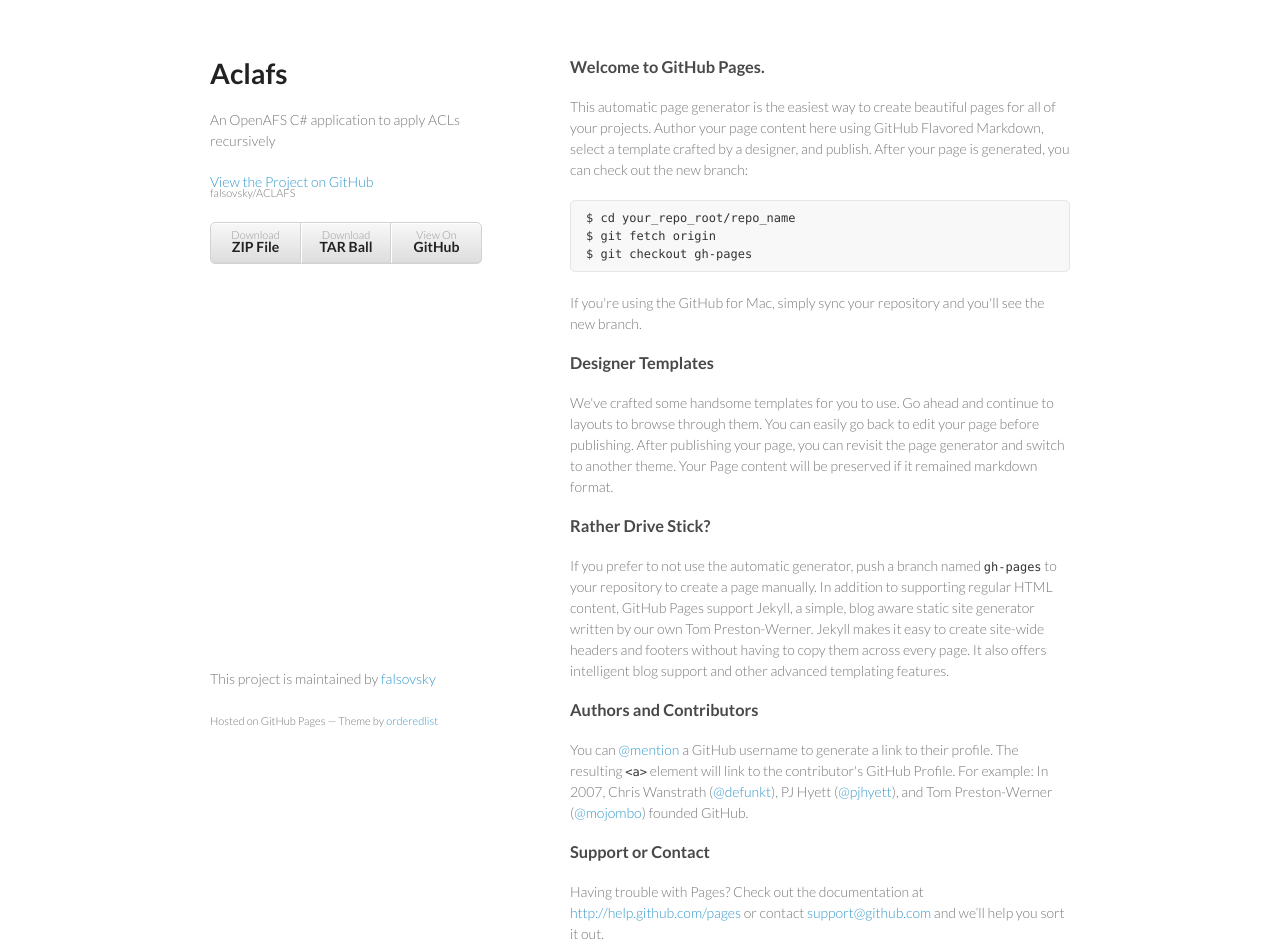
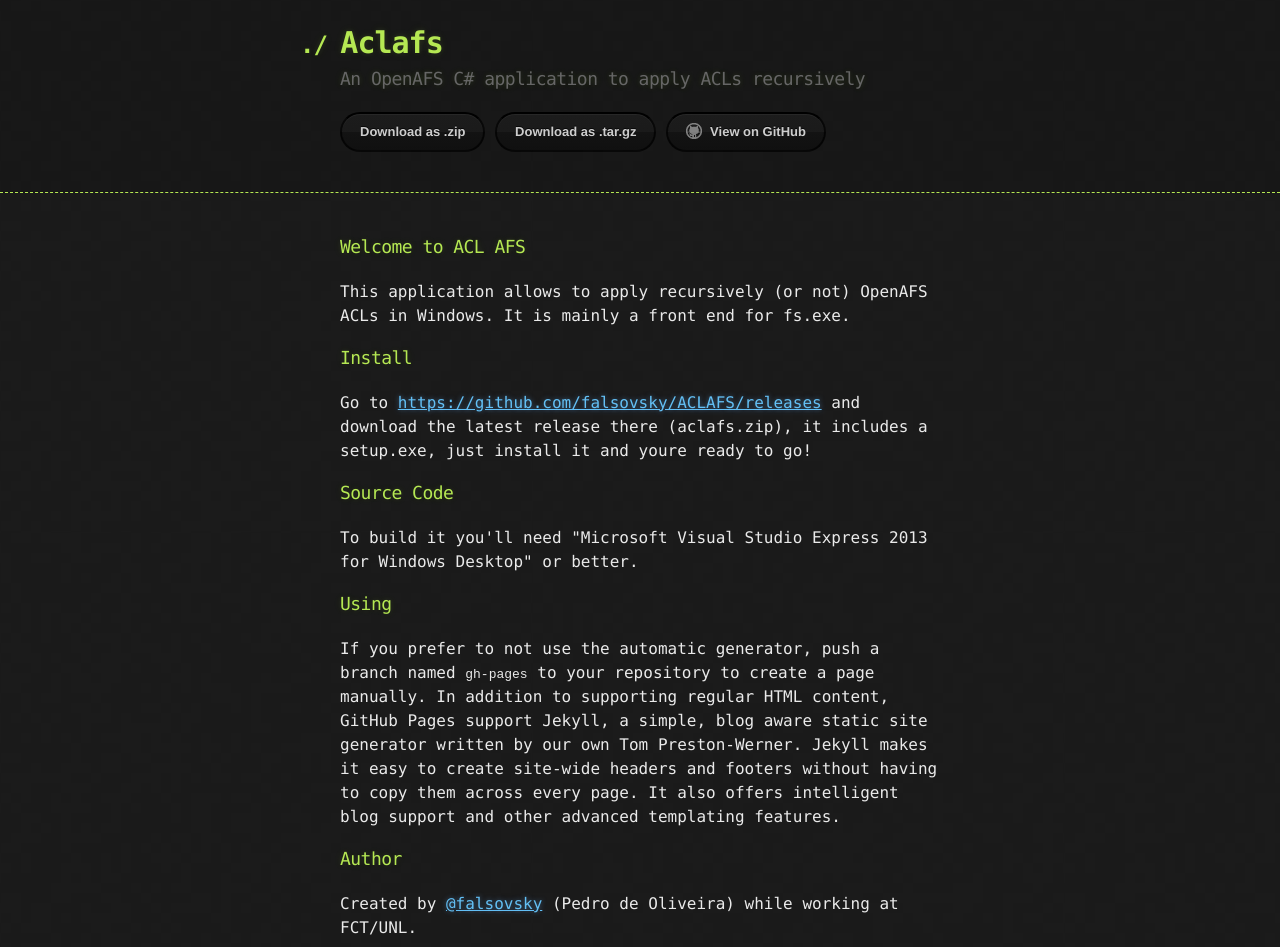
Before and after one commit to falsovsky/ACLAFS, a plain HTML site: page index.html in a window 1280 px wide. Drawn offline with Linux system fonts and the light colour scheme.

```diff
--- a/index.html
+++ b/index.html
@@ -1,71 +1,60 @@
-<!doctype html>
+<!DOCTYPE html>
 <html>
   <head>
-    <meta charset="utf-8">
+    <meta charset='utf-8'>
     <meta http-equiv="X-UA-Compatible" content="chrome=1">
+
+    <link rel="stylesheet" type="text/css" href="stylesheets/stylesheet.css" media="screen" />
+    <link rel="stylesheet" type="text/css" href="stylesheets/pygment_trac.css" media="screen" />
+    <link rel="stylesheet" type="text/css" href="stylesheets/print.css" media="print" />
+
     <title>Aclafs by falsovsky</title>
+  </head>
 
-    <link rel="stylesheet" href="stylesheets/styles.css">
-    <link rel="stylesheet" href="stylesheets/pygment_trac.css">
-    <meta name="viewport" content="width=device-width, initial-scale=1, user-scalable=no">
-    <!--[if lt IE 9]>
-    <script src="//html5shiv.googlecode.com/svn/trunk/html5.js"></script>
-    <![endif]-->
-  </head>
   <body>
-    <div class="wrapper">
-      <header>
+
+    <header>
+      <div class="container">
         <h1>Aclafs</h1>
-        <p>An OpenAFS C# application to apply ACLs recursively</p>
+        <h2>An OpenAFS C# application to apply ACLs recursively</h2>
 
-        <p class="view"><a href="https://github.com/falsovsky/ACLAFS">View the Project on GitHub <small>falsovsky/ACLAFS</small></a></p>
+        <section id="downloads">
+          <a href="https://github.com/falsovsky/ACLAFS/zipball/master" class="btn">Download as .zip</a>
+          <a href="https://github.com/falsovsky/ACLAFS/tarball/master" class="btn">Download as .tar.gz</a>
+          <a href="https://github.com/falsovsky/ACLAFS" class="btn btn-github"><span class="icon"></span>View on GitHub</a>
+        </section>
+      </div>
+    </header>
 
+    <div class="container">
+      <section id="main_content">
+        <h3>
+<a name="welcome-to-acl-afs" class="anchor" href="#welcome-to-acl-afs"><span class="octicon octicon-link"></span></a>Welcome to ACL AFS</h3>
 
-        <ul>
-          <li><a href="https://github.com/falsovsky/ACLAFS/zipball/master">Download <strong>ZIP File</strong></a></li>
-          <li><a href="https://github.com/falsovsky/ACLAFS/tarball/master">Download <strong>TAR Ball</strong></a></li>
-          <li><a href="https://github.com/falsovsky/ACLAFS">View On <strong>GitHub</strong></a></li>
-        </ul>
-      </header>
-      <section>
-        <h3>
-<a name="welcome-to-github-pages" class="anchor" href="#welcome-to-github-pages"><span class="octicon octicon-link"></span></a>Welcome to GitHub Pages.</h3>
-
-<p>This automatic page generator is the easiest way to create beautiful pages for all of your projects. Author your page content here using GitHub Flavored Markdown, select a template crafted by a designer, and publish. After your page is generated, you can check out the new branch:</p>
-
-<pre><code>$ cd your_repo_root/repo_name
-$ git fetch origin
-$ git checkout gh-pages
-</code></pre>
-
-<p>If you're using the GitHub for Mac, simply sync your repository and you'll see the new branch.</p>
+<p>This application allows to apply recursively (or not) OpenAFS ACLs in Windows. It is mainly a front end for fs.exe.</p>
 
 <h3>
-<a name="designer-templates" class="anchor" href="#designer-templates"><span class="octicon octicon-link"></span></a>Designer Templates</h3>
+<a name="install" class="anchor" href="#install"><span class="octicon octicon-link"></span></a>Install</h3>
 
-<p>We've crafted some handsome templates for you to use. Go ahead and continue to layouts to browse through them. You can easily go back to edit your page before publishing. After publishing your page, you can revisit the page generator and switch to another theme. Your Page content will be preserved if it remained markdown format.</p>
+<p>Go to <a href="https://github.com/falsovsky/ACLAFS/releases">https://github.com/falsovsky/ACLAFS/releases</a> and download the latest release there (aclafs.zip), it includes a setup.exe, just install it and youre ready to go!</p>
 
 <h3>
-<a name="rather-drive-stick" class="anchor" href="#rather-drive-stick"><span class="octicon octicon-link"></span></a>Rather Drive Stick?</h3>
+<a name="source-code" class="anchor" href="#source-code"><span class="octicon octicon-link"></span></a>Source Code</h3>
+
+<p>To build it you'll need "Microsoft Visual Studio Express 2013 for Windows Desktop" or better.</p>
+
+<h3>
+<a name="using" class="anchor" href="#using"><span class="octicon octicon-link"></span></a>Using</h3>
 
 <p>If you prefer to not use the automatic generator, push a branch named <code>gh-pages</code> to your repository to create a page manually. In addition to supporting regular HTML content, GitHub Pages support Jekyll, a simple, blog aware static site generator written by our own Tom Preston-Werner. Jekyll makes it easy to create site-wide headers and footers without having to copy them across every page. It also offers intelligent blog support and other advanced templating features.</p>
 
 <h3>
-<a name="authors-and-contributors" class="anchor" href="#authors-and-contributors"><span class="octicon octicon-link"></span></a>Authors and Contributors</h3>
+<a name="author" class="anchor" href="#author"><span class="octicon octicon-link"></span></a>Author</h3>
 
-<p>You can <a href="https://github.com/blog/821" class="user-mention">@mention</a> a GitHub username to generate a link to their profile. The resulting <code>&lt;a&gt;</code> element will link to the contributor's GitHub Profile. For example: In 2007, Chris Wanstrath (<a href="https://github.com/defunkt" class="user-mention">@defunkt</a>), PJ Hyett (<a href="https://github.com/pjhyett" class="user-mention">@pjhyett</a>), and Tom Preston-Werner (<a href="https://github.com/mojombo" class="user-mention">@mojombo</a>) founded GitHub.</p>
+<p>Created by <a href="https://github.com/falsovsky" class="user-mention">@falsovsky</a> (Pedro de Oliveira) while working at FCT/UNL.</p>
+      </section>
+    </div>
 
-<h3>
-<a name="support-or-contact" class="anchor" href="#support-or-contact"><span class="octicon octicon-link"></span></a>Support or Contact</h3>
-
-<p>Having trouble with Pages? Check out the documentation at <a href="http://help.github.com/pages">http://help.github.com/pages</a> or contact <a href="mailto:support@github.com">support@github.com</a> and we’ll help you sort it out.</p>
-      </section>
-      <footer>
-        <p>This project is maintained by <a href="https://github.com/falsovsky">falsovsky</a></p>
-        <p><small>Hosted on GitHub Pages &mdash; Theme by <a href="https://github.com/orderedlist">orderedlist</a></small></p>
-      </footer>
-    </div>
-    <script src="javascripts/scale.fix.js"></script>
 
   </body>
 </html>
--- /dev/null
+++ b/javascripts/main.js
@@ -0,0 +1 @@
+console.log('This would be the main JS file.');
--- a/stylesheets/pygment_trac.css
+++ b/stylesheets/pygment_trac.css
@@ -1,4 +1,3 @@
-.highlight  { background: #ffffff; }
 .highlight .c { color: #999988; font-style: italic } /* Comment */
 .highlight .err { color: #a61717; background-color: #e3d2d2 } /* Error */
 .highlight .k { font-weight: bold } /* Keyword */
@@ -35,7 +34,7 @@
 .highlight .ne { color: #990000; font-weight: bold } /* Name.Exception */
 .highlight .nf { color: #990000; font-weight: bold } /* Name.Function */
 .highlight .nn { color: #555555 } /* Name.Namespace */
-.highlight .nt { color: #000080 } /* Name.Tag */
+.highlight .nt { color: #CBDFFF } /* Name.Tag */
 .highlight .nv { color: #008080 } /* Name.Variable */
 .highlight .ow { font-weight: bold } /* Operator.Word */
 .highlight .w { color: #bbbbbb } /* Text.Whitespace */
--- /dev/null
+++ b/stylesheets/stylesheet.css
@@ -0,0 +1,247 @@
+body {
+  margin: 0;
+  padding: 0;
+  background: #151515 url("../images/bkg.png") 0 0;
+  color: #eaeaea;
+  font: 16px;
+  line-height: 1.5;
+  font-family: Monaco, "Bitstream Vera Sans Mono", "Lucida Console", Terminal, monospace;
+}
+
+/* General & 'Reset' Stuff */
+
+.container {
+  width: 90%;
+  max-width: 600px;
+  margin: 0 auto;
+}
+
+section {
+  display: block;
+  margin: 0 0 20px 0;
+}
+
+h1, h2, h3, h4, h5, h6 {
+  margin: 0 0 20px;
+}
+
+li {
+  line-height: 1.4 ;
+}
+
+/* Header, <header>
+   header   - container
+   h1       - project name
+   h2       - project description
+*/
+
+header {
+  background: rgba(0, 0, 0, 0.1);
+  width: 100%;
+  border-bottom: 1px dashed #b5e853;
+  padding: 20px 0;
+  margin: 0 0 40px 0;
+}
+
+header h1 {
+  font-size: 30px;
+  line-height: 1.5;
+  margin: 0 0 0 -40px;
+  font-weight: bold;
+  font-family: Monaco, "Bitstream Vera Sans Mono", "Lucida Console", Terminal, monospace;
+  color: #b5e853;
+  text-shadow: 0 1px 1px rgba(0, 0, 0, 0.1),
+               0 0 5px rgba(181, 232, 83, 0.1),
+               0 0 10px rgba(181, 232, 83, 0.1);
+  letter-spacing: -1px;
+  -webkit-font-smoothing: antialiased;
+}
+
+header h1:before {
+  content: "./ ";
+  font-size: 24px;
+}
+
+header h2 {
+  font-size: 18px;
+  font-weight: 300;
+  color: #666;
+}
+
+#downloads .btn {
+  display: inline-block;
+  text-align: center;
+  margin: 0;
+}
+
+/* Main Content
+*/
+
+#main_content {
+  width: 100%;
+  -webkit-font-smoothing: antialiased;
+}
+section img {
+  max-width: 100%
+}
+
+h1, h2, h3, h4, h5, h6 {
+  font-weight: normal;
+  font-family: Monaco, "Bitstream Vera Sans Mono", "Lucida Console", Terminal, monospace;
+  color: #b5e853;
+  letter-spacing: -0.03em;
+  text-shadow: 0 1px 1px rgba(0, 0, 0, 0.1),
+               0 0 5px rgba(181, 232, 83, 0.1),
+               0 0 10px rgba(181, 232, 83, 0.1);
+}
+
+#main_content h1 {
+  font-size: 30px;
+}
+
+#main_content h2 {
+  font-size: 24px;
+}
+
+#main_content h3 {
+  font-size: 18px;
+}
+
+#main_content h4 {
+  font-size: 14px;
+}
+
+#main_content h5 {
+  font-size: 12px;
+  text-transform: uppercase;
+  margin: 0 0 5px 0;
+}
+
+#main_content h6 {
+  font-size: 12px;
+  text-transform: uppercase;
+  color: #999;
+  margin: 0 0 5px 0;
+}
+
+dt {
+  font-style: italic;
+  font-weight: bold;
+}
+
+ul li {
+  list-style: none;
+}
+
+ul li:before {
+  content: ">>";
+  font-family: Monaco, "Bitstream Vera Sans Mono", "Lucida Console", Terminal, monospace;
+  font-size: 13px;
+  color: #b5e853;
+  margin-left: -37px;
+  margin-right: 21px;
+  line-height: 16px;
+}
+
+blockquote {
+  color: #aaa;
+  padding-left: 10px;
+  border-left: 1px dotted #666;
+}
+
+pre {
+  background: rgba(0, 0, 0, 0.9);
+  border: 1px solid rgba(255, 255, 255, 0.15);
+  padding: 10px;
+  font-size: 14px;
+  color: #b5e853;
+  border-radius: 2px;
+  -moz-border-radius: 2px;
+  -webkit-border-radius: 2px;
+  text-wrap: normal;
+  overflow: auto;
+  overflow-y: hidden;
+}
+
+table {
+  width: 100%;
+  margin: 0 0 20px 0;
+}
+
+th {
+  text-align: left;
+  border-bottom: 1px dashed #b5e853;
+  padding: 5px 10px;
+}
+
+td {
+  padding: 5px 10px;
+}
+
+hr {
+  height: 0;
+  border: 0;
+  border-bottom: 1px dashed #b5e853;
+  color: #b5e853;
+}
+
+/* Buttons
+*/
+
+.btn {
+  display: inline-block;
+  background: -webkit-linear-gradient(top, rgba(40, 40, 40, 0.3), rgba(35, 35, 35, 0.3) 50%, rgba(10, 10, 10, 0.3) 50%, rgba(0, 0, 0, 0.3));
+  padding: 8px 18px;
+  border-radius: 50px;
+  border: 2px solid rgba(0, 0, 0, 0.7);
+  border-bottom: 2px solid rgba(0, 0, 0, 0.7);
+  border-top: 2px solid rgba(0, 0, 0, 1);
+  color: rgba(255, 255, 255, 0.8);
+  font-family: Helvetica, Arial, sans-serif;
+  font-weight: bold;
+  font-size: 13px;
+  text-decoration: none;
+  text-shadow: 0 -1px 0 rgba(0, 0, 0, 0.75);
+  box-shadow: inset 0 1px 0 rgba(255, 255, 255, 0.05);
+}
+
+.btn:hover {
+  background: -webkit-linear-gradient(top, rgba(40, 40, 40, 0.6), rgba(35, 35, 35, 0.6) 50%, rgba(10, 10, 10, 0.8) 50%, rgba(0, 0, 0, 0.8));
+}
+
+.btn .icon {
+  display: inline-block;
+  width: 16px;
+  height: 16px;
+  margin: 1px 8px 0 0;
+  float: left;
+}
+
+.btn-github .icon {
+  opacity: 0.6;
+  background: url("../images/blacktocat.png") 0 0 no-repeat;
+}
+
+/* Links
+   a, a:hover, a:visited
+*/
+
+a {
+  color: #63c0f5;
+  text-shadow: 0 0 5px rgba(104, 182, 255, 0.5);
+}
+
+/* Clearfix */
+
+.cf:before, .cf:after {
+  content:"";
+  display:table;
+}
+
+.cf:after {
+  clear:both;
+}
+
+.cf {
+  zoom:1;
+}
```
Also changed, not shown: params.json (+1 -1 lines), images/bkg.png (added), images/blacktocat.png (added).
